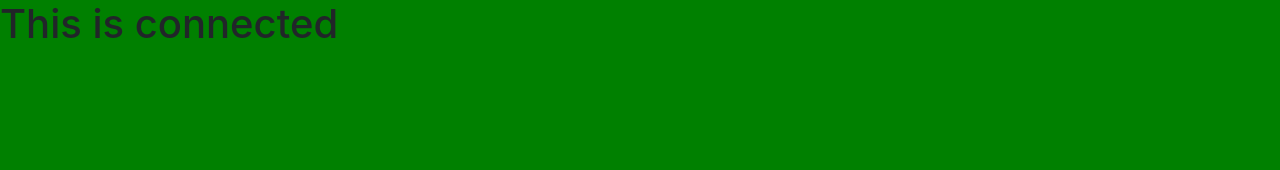
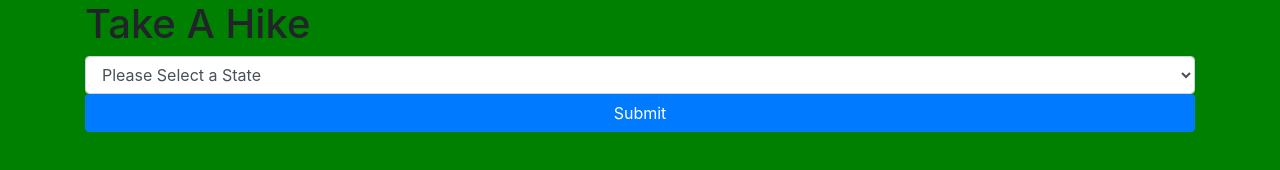
Before and after one commit to TorchAblaze/take-a-hike, a website built with webpack: page src/index.html in a window 1280 px wide. Built offline with nearby package versions, Linux system fonts and the light colour scheme.

Commit message:
add initial html markup and select state option.

```diff
--- a/package.json
+++ b/package.json
@@ -1,5 +1,5 @@
 {
-    "name": "template-repo",
+    "name": "take-a-hike",
     "version": "1.0.0",
     "description": "",
     "main": "main.js",
--- a/src/index.html
+++ b/src/index.html
@@ -5,13 +5,70 @@
     <meta charset="UTF-8">
     <meta http-equiv="X-UA-Compatible" content="IE=edge">
     <meta name="viewport" content="width=device-width, initial-scale=1.0">
-    <title>template-repo</title>
+    <title>Take A Hike</title>
 </head>
 
 <body>
+    <div class="container">
+        <h1>Take A Hike</h1>
 
-    <h1>This is connected</h1>
-
+        <form id="main-page">
+            <select name="drop-down" id="drop-down" class="form-control">
+                <option hidden disabled selected>Please Select a State</option>
+                <option value="AL">Alabama</option>
+                <option value="AK">Alaska</option>
+                <option value="AZ">Arizona</option>
+                <option value="AR">Arkansas</option>
+                <option value="CA">California</option>
+                <option value="CO">Colorado</option>
+                <option value="CT">Connecticut</option>
+                <option value="DE">Delaware</option>
+                <option value="FL">Florida</option>
+                <option value="GA">Georgia</option>
+                <option value="HI">Hawaii</option>
+                <option value="ID">Idaho</option>
+                <option value="IL">Illinois</option>
+                <option value="IN">Indiana</option>
+                <option value="IA">Iowa</option>
+                <option value="KS">Kansas</option>
+                <option value="KY">Kentucky</option>
+                <option value="LA">Louisiana</option>
+                <option value="ME">Maine</option>
+                <option value="MD">Maryland</option>
+                <option value="MA">Massachusetts</option>
+                <option value="MI">Michigan</option>
+                <option value="MN">Minnesota</option>
+                <option value="MS">Mississippi</option>
+                <option value="MO">Missouri</option>
+                <option value="MT">Montana</option>
+                <option value="NE">Nebraska</option>
+                <option value="NV">Nevada</option>
+                <option value="NH">New Hampshire</option>
+                <option value="NJ">New Jersey</option>
+                <option value="NM">New Mexico</option>
+                <option value="NY">New York</option>
+                <option value="NC">North Carolina</option>
+                <option value="ND">North Dakota</option>
+                <option value="OH">Ohio</option>
+                <option value="OK">Oklahoma</option>
+                <option value="OR">Oregon</option>
+                <option value="PA">Pennsylvania</option>
+                <option value="RI">Rhode Island</option>
+                <option value="SC">South Carolina</option>
+                <option value="SD">South Dakota</option>
+                <option value="TN">Tennessee</option>
+                <option value="TX">Texas</option>
+                <option value="UT">Utah</option>
+                <option value="VT">Vermont</option>
+                <option value="VA">Virginia</option>
+                <option value="WA">Washington</option>
+                <option value="WV">West Virginia</option>
+                <option value="WI">Wisconsin</option>
+                <option value="WY">Wyoming</option>
+            </select>
+            <button type="button" id="button" class="btn btn-primary btn-block">Submit</button>
+        </form>
+    </div>
 </body>
 
 </html>
--- a/webpack.config.js
+++ b/webpack.config.js
@@ -17,7 +17,7 @@
         new Dotenv(),
         new CleanWebpackPlugin(),
         new HtmlWebpackPlugin({
-            title: 'template-repo',
+            title: 'Take A Hike',
             template: './src/index.html',
             inject: 'head'
         })
```
